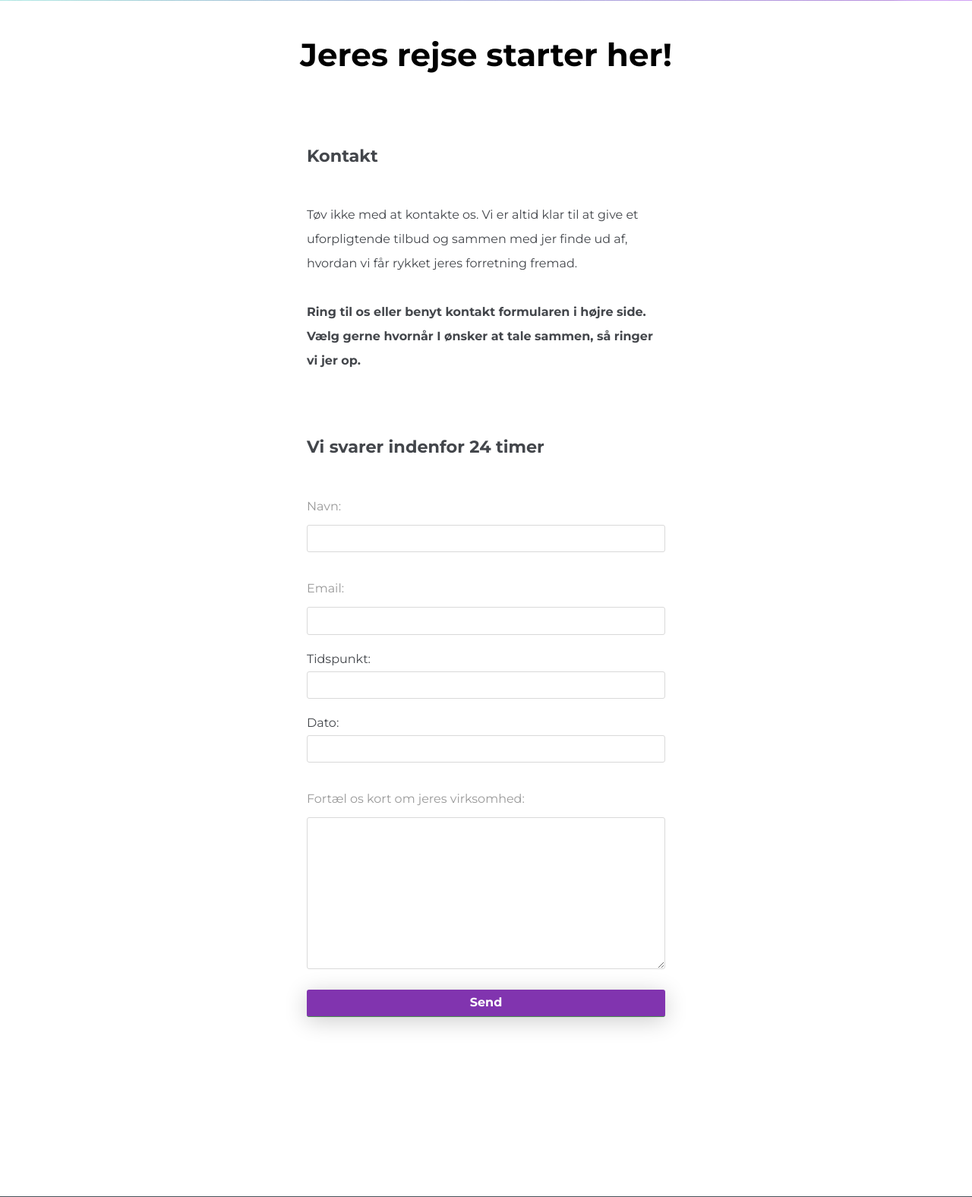
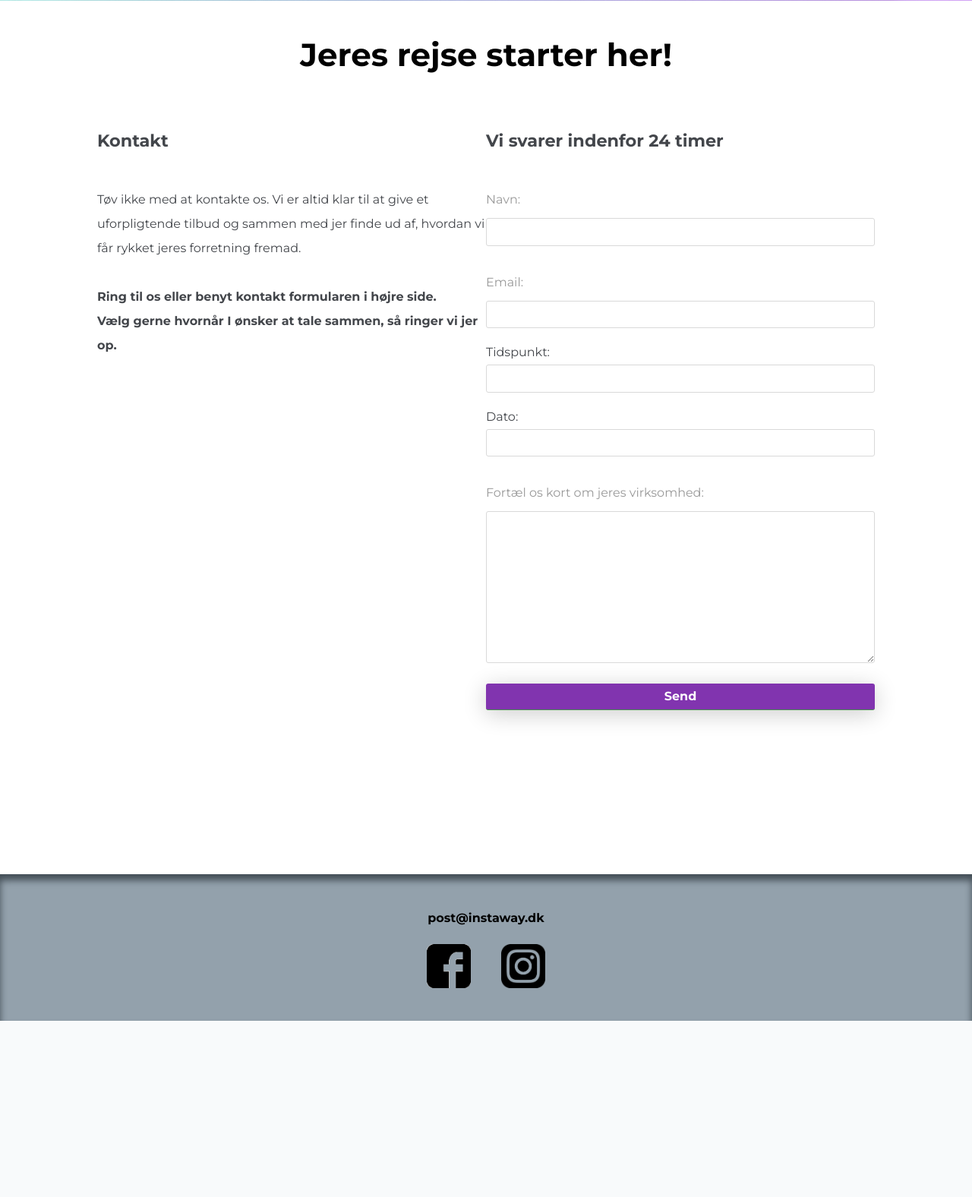
Before and after one commit to joaja90/MyRepo, a PHP site: page /kontakt.html in a window 1280 px wide. Shown: the part 479-2055 px from the top of the page at 76% size. After the commit the page ends 1823 px from the top, so only its background shows below. Run offline with PHP 8.4, Linux system fonts and the light colour scheme; some libraries are stand-ins or nearby versions.

Commit message:
Kolonner i kontakt delen

```diff
--- a/2. semester/INSTAWAY/style.css
+++ b/2. semester/INSTAWAY/style.css
@@ -145,10 +145,10 @@ nav a:hover::before {
 
 .column {
 	width: 50%;
-	padding: 20px;
 	line-height: 2;
 	color: #43464b;
 	margin: 0 auto;
+	float: left;
 }
 
 
```
